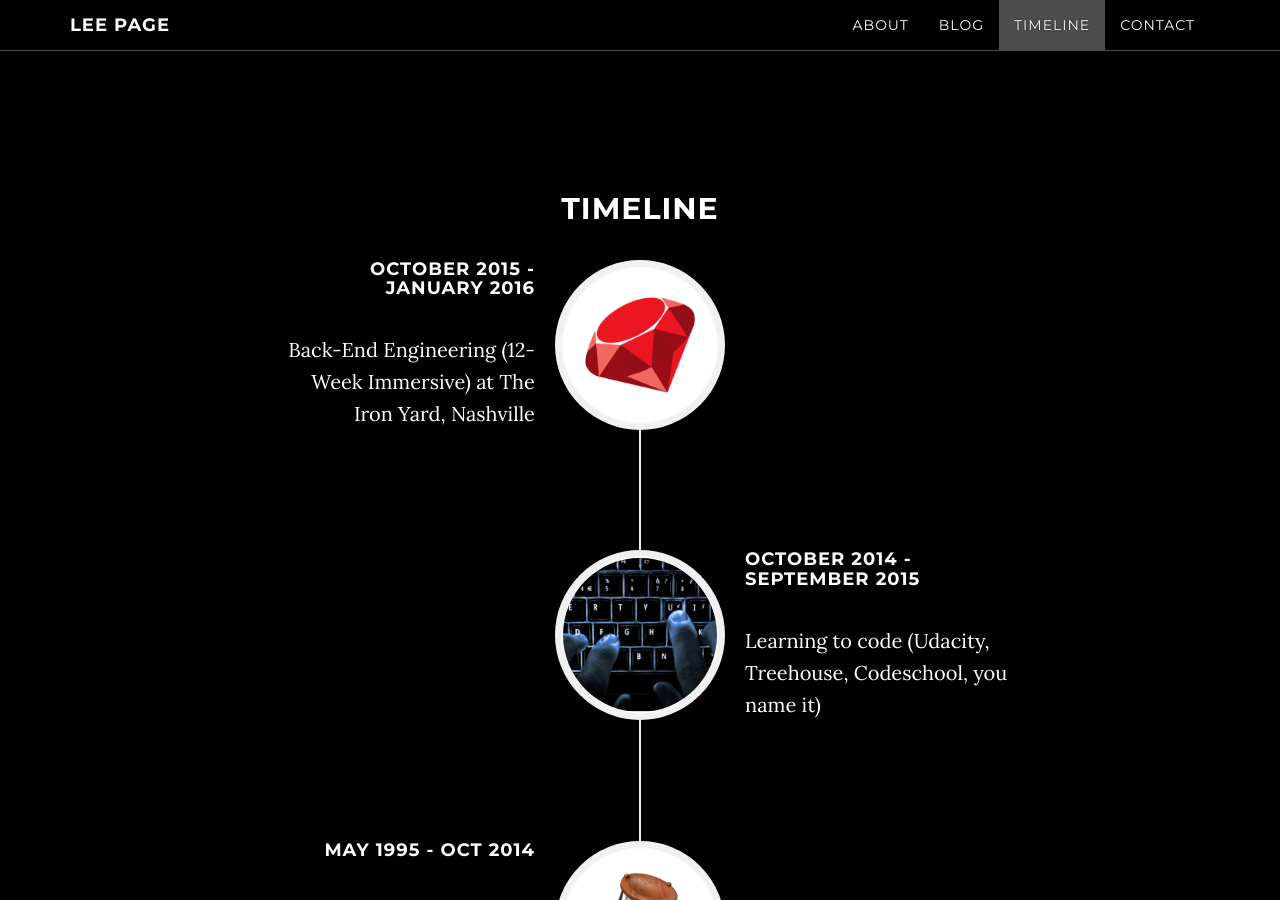
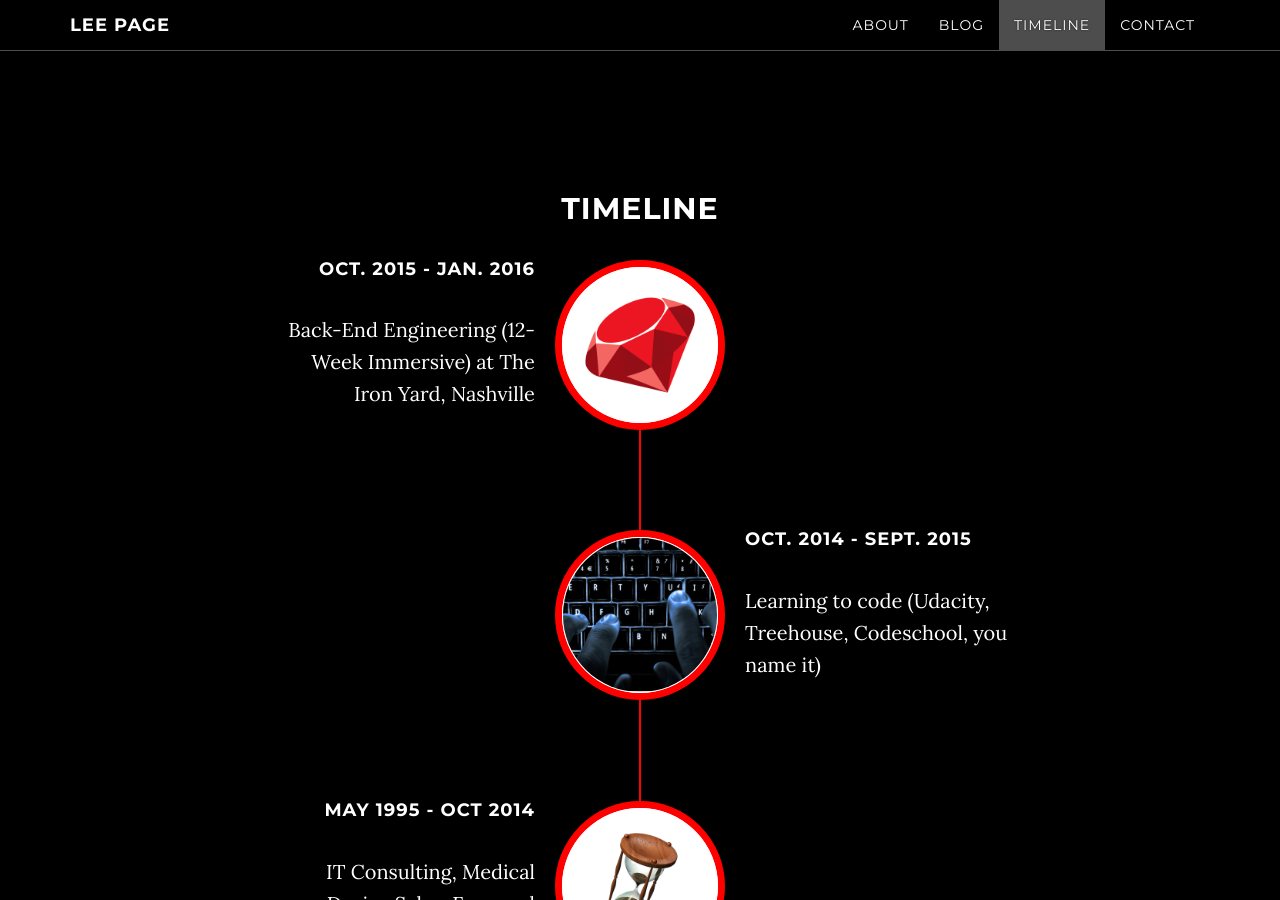
Before and after one commit to hLeePage/hLeePage.github.io, a Jekyll site: the page built from index.html, in a window 1280 px wide and 900 px high, scrolled down 2100 px. Built offline with Jekyll 4.4.1, drawn with Linux system fonts in a browser that asks for light colours; nearby versions of some CDN libraries; comment, search, counter and statistics services are not loaded; some of the changed text lies outside the part shown.

Commit message:
Change color of the timeline and edit about section

```diff
--- a/_config.yml
+++ b/_config.yml
@@ -97,7 +97,7 @@ pinterest-share: True
 pocket-share: True
 vkontakte-share: True
 
-disqus-shortname: "panossakkos"
+disqus-shortname: ""
 
 syntax-highlight: True
 
@@ -107,20 +107,20 @@ syntax-highlight: True
 
 events:
   - image: "/img/timeline/ruby.png"
-    date: "October 2015 - January 2016"
+    date: "Oct. 2015 - Jan. 2016"
     description: "Back-End Engineering (12-Week Immersive) at The Iron Yard, Nashville"
   - image: "/img/timeline/coding.png"
-    date: "October 2014 - September 2015"
+    date: "Oct. 2014 - Sept. 2015"
     description: "Learning to code (Udacity, Treehouse, Codeschool, you name it)"
   - image: "/img/timeline/hourglass.png"
     date: "May 1995 - Oct 2014"
-    description: "IT Consulting, Handy Man services, Medical device sales, Faux and Decorative Painting"
+    description: "IT Consulting,  Medical Device Sales, Faux and Decorative Painting, Making Music."
   - image: "/img/timeline/graduation.png"
-    date: "September 1991 - May 1995"
+    date: "Sept. 1991 - May 1995"
     description: "BA Anthropolgy, magna cum laude, Vanderbilt University"
   - image: "/img/timeline/early_earth.jpg"
-    date: "4.6 Billion Years Ago - September 1991"
-    description: "The Earth cools. Stuff happens."
+    date: "4.6 BYA - Sept. 1991"
+    description: "Earth forms and cools. A lot of stuff happens."
 
 
 # First image of the Timeline
--- a/about.html
+++ b/about.html
@@ -4,9 +4,11 @@ section-type: about
 title: About
 ---
 ## About
+
 Hi, my name is Lee, and I live in Nashville. I was born here. I was raised here. And ding danggit I'm gonna' die here.
 But in the meantime, I'm going to learn to code. I mean really learn to code. I grew up before the internet, and so I have the
 pleasure
+
 <small>
 </small>
 
--- a/contact.html
+++ b/contact.html
@@ -5,4 +5,4 @@ title: Contact
 ---
 ## Contact
 
-Drop me an email if you are interested in me coding for you or saving your neighborhood!
+Let's get in touch.
--- a/css/timeline.scss
+++ b/css/timeline.scss
@@ -15,7 +15,7 @@
     left: 40px;
     width: 2px;
     margin-left: -1.5px;
-    background-color: #f1f1f1;
+    background-color: #f00;
 }
 
 .timeline>li {
@@ -63,7 +63,7 @@
     width: 80px;
     height: 80px;
     margin-left: 0;
-    border: 7px solid #f1f1f1;
+    border: 7px solid #f00;
     border-radius: 100%;
     text-align: center;
     color: #fff;
```
